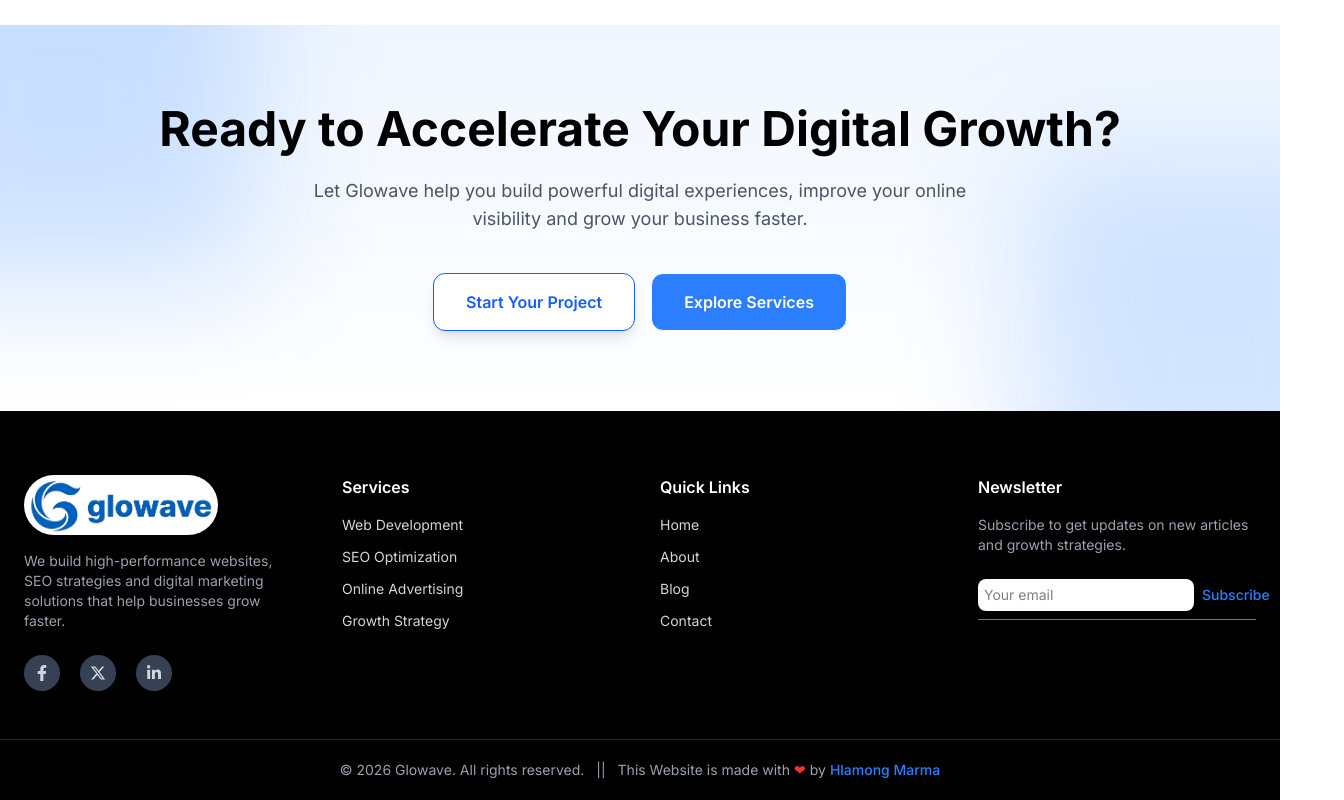
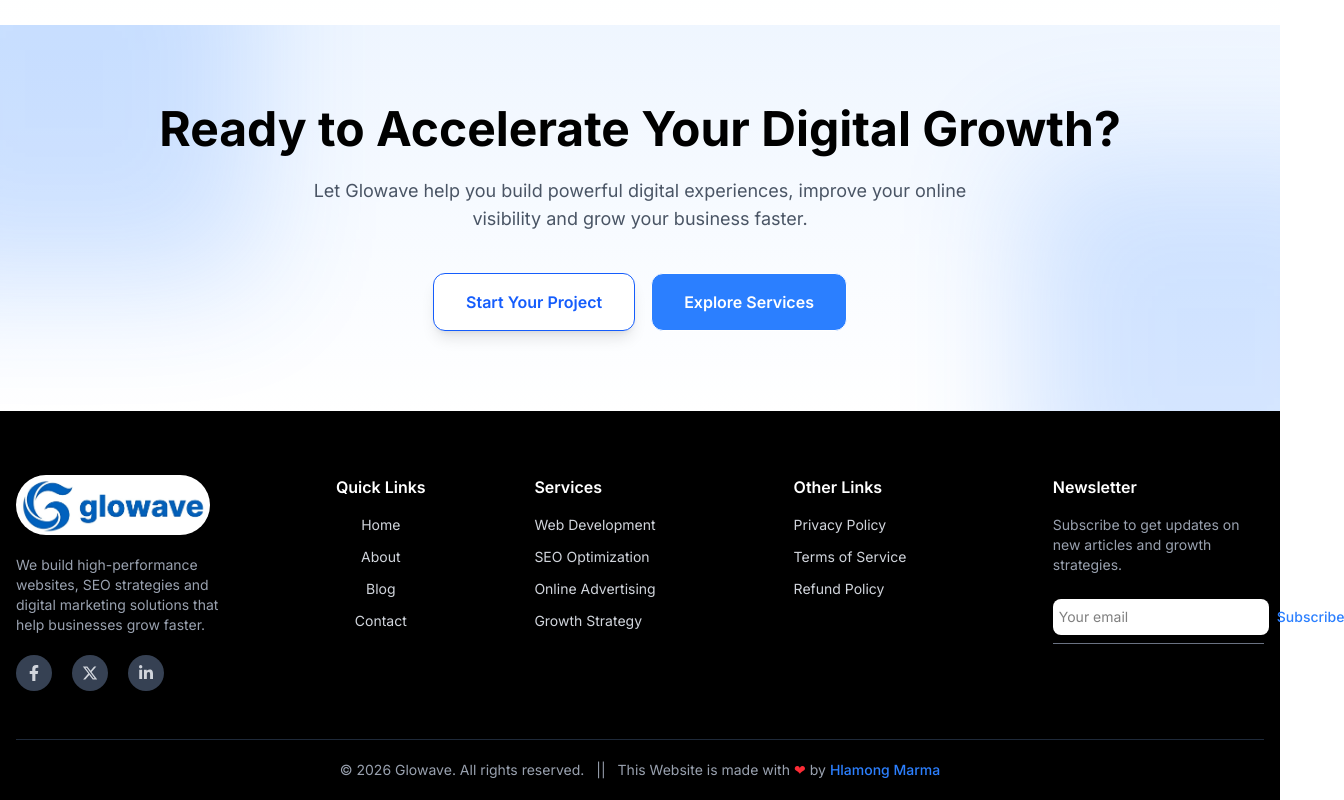
Before and after one commit to Hlamong55/Glowave-Website, a React (Vite) app: page / in a window 1280 px wide. Shown: the part 2771-3571 px from the top of the page, 1344 px wide, since content can reach past the window. Built offline with nearby package versions, Linux system fonts and the light colour scheme.

Commit message:
legal page links added to the footer section

```diff
--- a/src/components/layout/Footer.jsx
+++ b/src/components/layout/Footer.jsx
@@ -5,16 +5,16 @@ import logo from "../../assets/testlogo.png";
 
 function Footer() {
   return (
-    <footer className="bg-black text-gray-300 pt-16 ">
-      <div className="max-w-7xl mx-auto px-6 grid md:grid-cols-4 gap-10">
+    <footer className="bg-black text-gray-300 pt-16 px-4">
+      <div className="max-w-7xl mx-auto  grid md:grid-cols-5 gap-12">
         {/* Logo + Description */}
 
         <div>
-          <div className="gap-3 mb-4">
+          <div className=" mb-5">
             <img src={logo} className="h-15 rounded-full" />
           </div>
 
-          <p className="text-gray-400 text-sm mb-6">
+          <p className="text-gray-400 text-sm mb-5">
             We build high-performance websites, SEO strategies and digital
             marketing solutions that help businesses grow faster.
           </p>
@@ -34,6 +34,28 @@ function Footer() {
               <FaLinkedinIn />
             </a>
           </div>
+        </div>
+
+
+        {/* Quick links */}
+
+        <div>
+          <h3 className="text-left md:text-center text-white font-semibold mb-4">Quick Links</h3>
+
+          <ul className="text-left md:text-center space-y-3 text-sm">
+            <li>
+              <Link to="/">Home</Link>
+            </li>
+            <li>
+              <Link to="/about">About</Link>
+            </li>
+            <li>
+              <Link to="/blog">Blog</Link>
+            </li>
+            <li>
+              <Link to="/contact">Contact</Link>
+            </li>
+          </ul>
         </div>
 
         {/* Services */}
@@ -60,23 +82,23 @@ function Footer() {
         {/* Links */}
 
         <div>
-          <h3 className="text-white font-semibold mb-4">Quick Links</h3>
+          <h3 className="text-white font-semibold mb-4">Other Links</h3>
 
           <ul className="space-y-3 text-sm">
             <li>
-              <Link to="/">Home</Link>
+              <Link to="/">Privacy Policy</Link>
             </li>
             <li>
-              <Link to="/about">About</Link>
+              <Link to="/about">Terms of Service</Link>
             </li>
             <li>
-              <Link to="/blog">Blog</Link>
+              <Link to="/blog">Refund Policy</Link>
             </li>
-            <li>
-              <Link to="/contact">Contact</Link>
-            </li>
+
           </ul>
         </div>
+
+
 
         {/* Newsletter */}
 
@@ -91,7 +113,7 @@ function Footer() {
             <input
               type="email"
               placeholder="Your email"
-              className="bg-white text-black py-1.5 rounded-lg outline-none flex-1 text-sm pl-1.5"
+              className="bg-white text-black py-2 rounded-lg outline-none text-sm pl-1.5"
             />
 
             <button className="text-blue-500 text-sm font-medium ml-2 hover:font-bold hover:text-blue-600">
```
